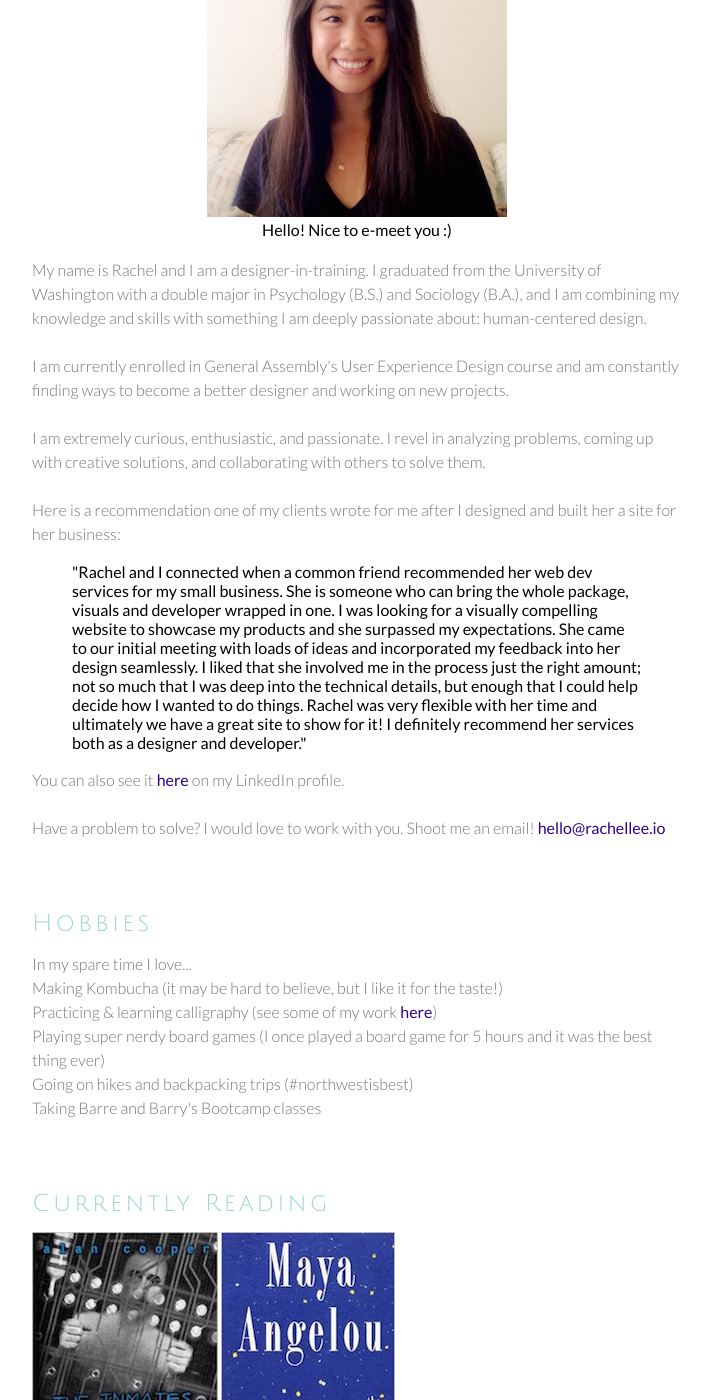
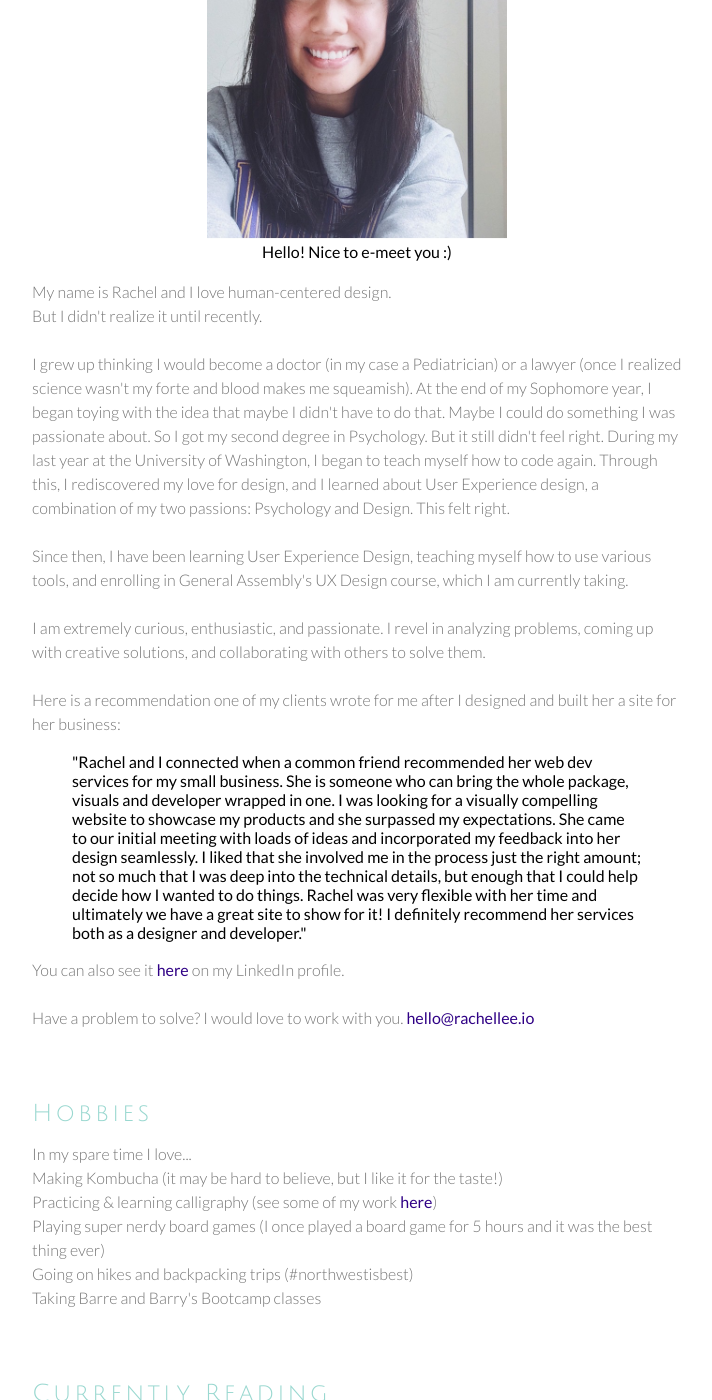
Before and after one commit to rachellee/resume, a Jekyll site: the page built from index.html, in a window 1280 px wide and 1400 px high, scrolled down 1061 px. Shown: the whole window, without its empty margins (283-995 px from the left). Built offline with Jekyll 4.4.1, drawn with Linux system fonts in a browser that asks for light colours; nearby versions of some CDN libraries; some web fonts are replaced.

Commit message:
Revert "about me"
This reverts commit 40848df700332de351ee30067b88919842825996.

```diff
--- a/index.html
+++ b/index.html
@@ -11,10 +11,14 @@ layout: default
 
 	<div class="story_section">
 		<h1>About Me</h1>
-		<center><img src="/images/prof.JPG" class="profile_pic"><BR>
+		<center><img src="/images/prof.jpg" class="profile_pic"><BR>
 			Hello! Nice to e-meet you :)</center><BR>
-		<p>My name is Rachel and I am a designer-in-training. I graduated from the University of Washington with a double major in Psychology (B.S.) and Sociology (B.A.), and I am combining my knowledge and skills with something I am deeply passionate about: human-centered design.<BR><BR>
-			I am currently enrolled in General Assembly's User Experience Design course and am constantly finding ways to become a better designer and working on new projects.
+		<p>My name is Rachel and I love human-centered design.<BR>
+			But I didn't realize it until recently.<BR><BR>
+
+			I grew up thinking I would become a doctor (in my case a Pediatrician) or a lawyer (once I realized science wasn't my forte and blood makes me squeamish). At the end of my Sophomore year, I began toying with the idea that maybe I didn't have to do that. Maybe I could do something I was passionate about. So I got my second degree in Psychology. But it still didn't feel right. During my last year at the University of Washington, I began to teach myself how to code again. Through this, I rediscovered my love for design, and I learned about User Experience design, a combination of my two passions: Psychology and Design. This felt right.
+			<BR><BR>
+			Since then, I have been learning User Experience Design, teaching myself how to use various tools, and enrolling in General Assembly's UX Design course, which I am currently taking.
 			<BR><BR>
 			I am extremely curious, enthusiastic, and passionate. I revel in analyzing problems, coming up with creative solutions, and collaborating with others to solve them.
 			<BR><BR>
@@ -22,7 +26,7 @@ layout: default
 			<blockquote>"Rachel and I connected when a common friend recommended her web dev services for my small business. She is someone who can bring the whole package, visuals and developer wrapped in one. I was looking for a visually compelling website to showcase my products and she surpassed my expectations. She came to our initial meeting with loads of ideas and incorporated my feedback into her design seamlessly. I liked that she involved me in the process just the right amount; not so much that I was deep into the technical details, but enough that I could help decide how I wanted to do things. Rachel was very flexible with her time and ultimately we have a great site to show for it! I definitely recommend her services both as a designer and developer."
 			</blockquote>
 			<p>You can also see it <a href="https://www.linkedin.com/in/rach3llee">here</a> on my LinkedIn profile.<BR><BR>
-			Have a problem to solve? I would love to work with you. Shoot me an email! <a target="_blank" href="mailto: hello@rachellee.io"> hello@rachellee.io</a>
+			Have a problem to solve? I would love to work with you. <a target="_blank" href="mailto: hello@rachellee.io">hello@rachellee.io</a>
 		</p>
 		<BR><BR>
 		<h1>Hobbies</h1>
```
Also changed, not shown: images/prof.jpg, images/prof2.jpg (deleted), images/prof3.JPG (deleted), 2 other files.
